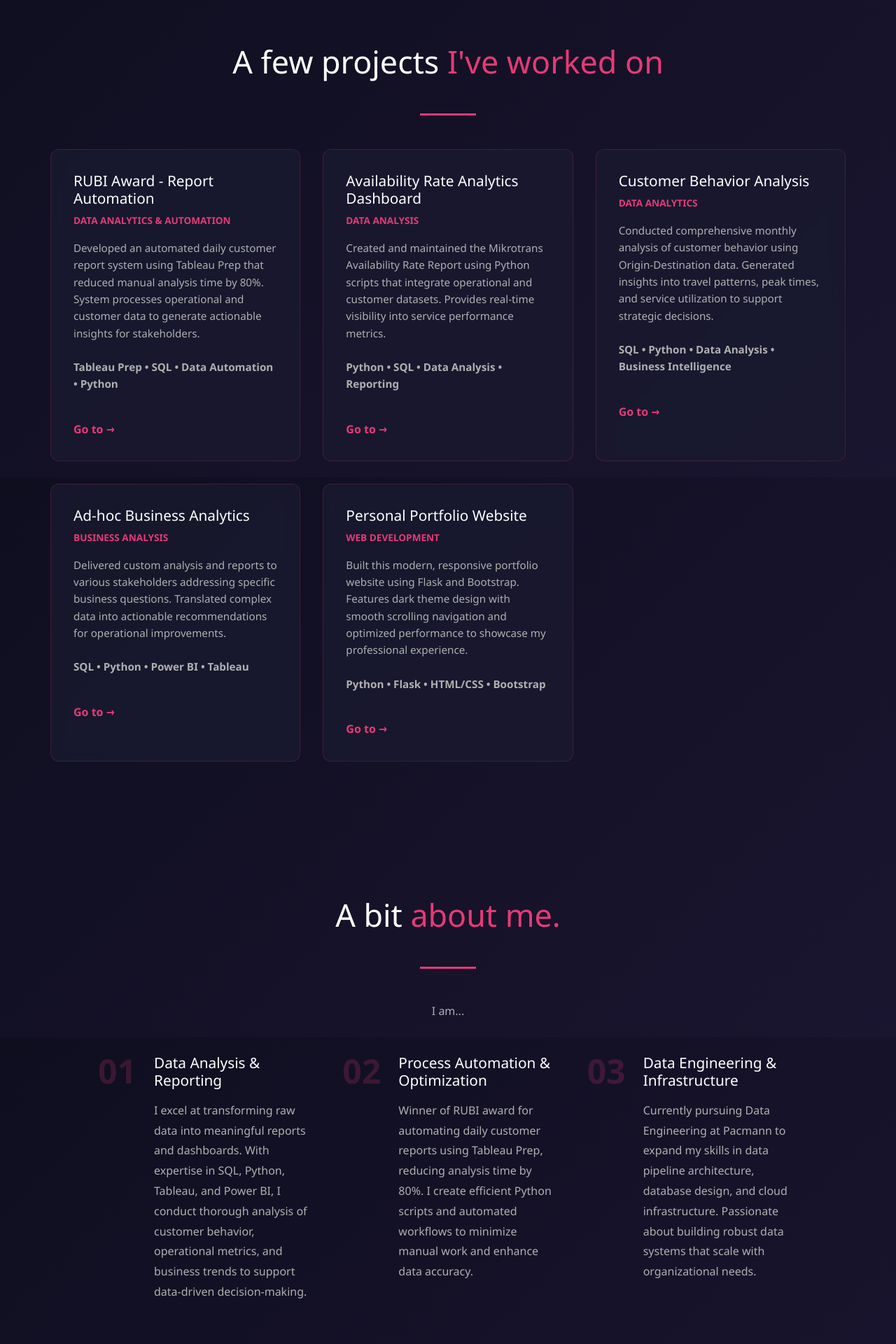
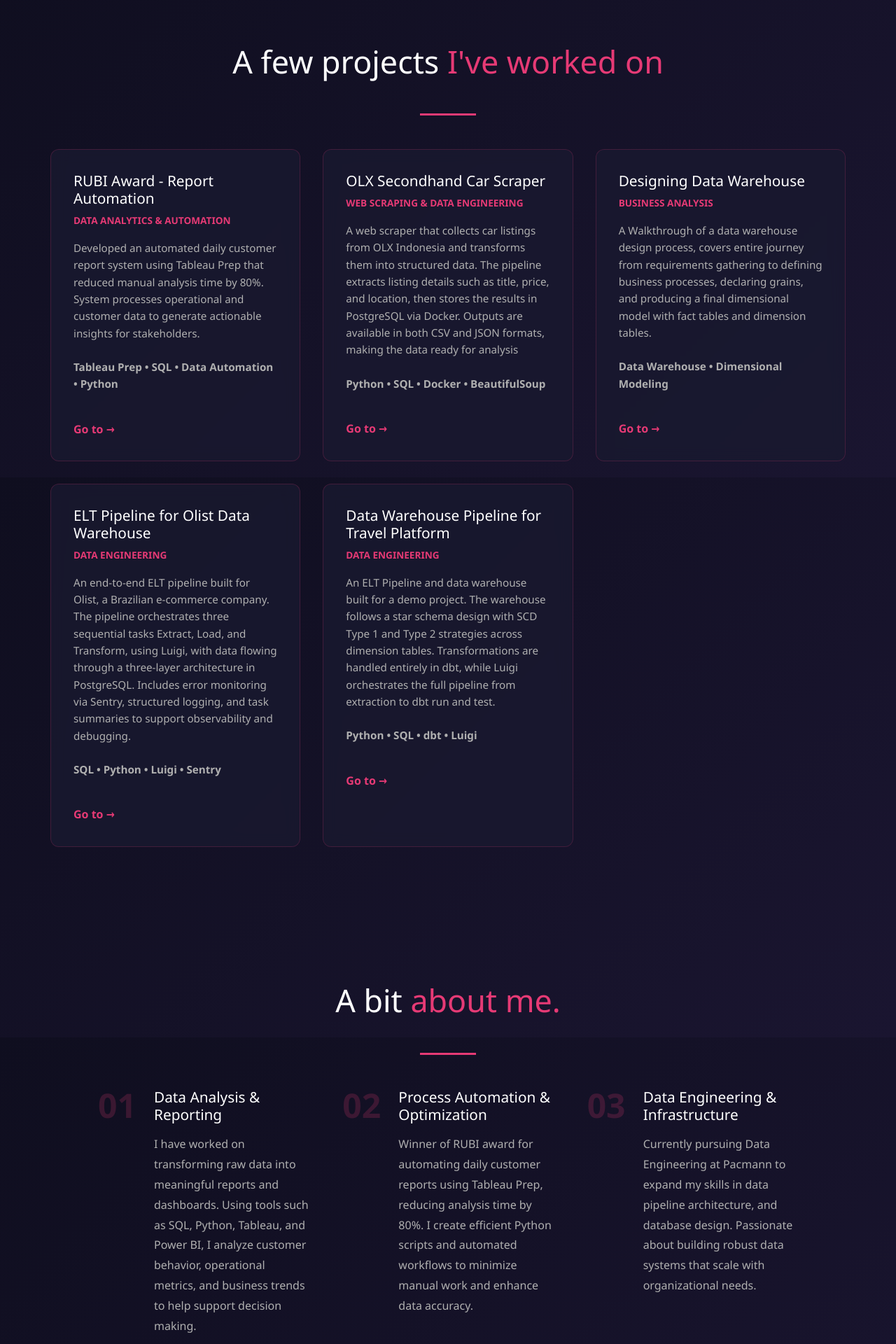
Before and after one commit to dilafaradisa/personal-website, a Flask app: page / in a window 1280 px wide. Shown: the part 918-2838 px from the top of the page at 70% size. Run offline with Flask 3, Linux system fonts and the light colour scheme.

Commit message:
edited index.html

```diff
--- a/templates/index.html
+++ b/templates/index.html
@@ -41,38 +41,40 @@
 
             <div class="project-card">
                 <!-- <div class="project-icon">📊</div> -->
-                <h3>Availability Rate Analytics Dashboard</h3>
-                <p class="project-type">Data Analysis</p>
-                <p>Created and maintained the Mikrotrans Availability Rate Report using Python scripts that integrate operational and customer datasets. Provides real-time visibility into service performance metrics.</p>
-                <p class="project-tech">Python • SQL • Data Analysis • Reporting</p>
-                <a href="#" class="project-link">Go to</a>
+                <h3>OLX Secondhand Car Scraper</h3>
+                <p class="project-type">Web Scraping & Data Engineering</p>
+                <p>A web scraper that collects car listings from OLX Indonesia and transforms them into structured data. The pipeline extracts listing details such as title, price, and location, then stores the results in PostgreSQL via Docker. Outputs are available in both CSV and JSON formats, making the data ready for analysis</p>
+                <p class="project-tech">Python • SQL • Docker • BeautifulSoup</p>
+                <a href="https://github.com/dilafaradisa/olx-scraping" target="_blank"class="project-link">Go to</a>
+            </div>
+
+            <div class="project-card">
+                <!-- <div class="project-icon">💼</div> -->
+                <h3>Designing Data Warehouse</h3>
+                <p class="project-type">Business Analysis</p>
+                <p>A Walkthrough of a data warehouse design process, covers entire journey from requirements gathering to defining business processes, declaring grains, and producing a final dimensional model with fact tables and dimension tables.<p>
+                <p class="project-tech">Data Warehouse • Dimensional Modeling </p>
+                <a href="https://medium.com/@faradisa2605/implementing-slowly-changing-dimensions-in-elt-pipeline-for-olist-data-warehouse-4004772e5406" class="project-link">Go to</a>
             </div>
 
             <div class="project-card">
                 <!-- <div class="project-icon">🗺️</div> -->
-                <h3>Customer Behavior Analysis</h3>
-                <p class="project-type">Data Analytics</p>
-                <p>Conducted comprehensive monthly analysis of customer behavior using Origin-Destination data. Generated insights into travel patterns, peak times, and service utilization to support strategic decisions.</p>
-                <p class="project-tech">SQL • Python • Data Analysis • Business Intelligence</p>
-                <a href="#" class="project-link">Go to</a>
+                <h3>ELT Pipeline for Olist Data Warehouse</h3>
+                <p class="project-type">Data Engineering</p>
+                <p>An end-to-end ELT pipeline built for Olist, a Brazilian e-commerce company. The pipeline orchestrates three sequential tasks Extract, Load, and Transform, using Luigi, with data flowing through a three-layer architecture in PostgreSQL. Includes error monitoring via Sentry, structured logging, and task summaries to support observability and debugging.</p>
+                <p class="project-tech">SQL • Python • Luigi • Sentry</p>
+                <a href="https://github.com/dilafaradisa/elt-for-dwh" class="project-link">Go to</a>
             </div>
 
-            <div class="project-card">
-                <!-- <div class="project-icon">💼</div> -->
-                <h3>Ad-hoc Business Analytics</h3>
-                <p class="project-type">Business Analysis</p>
-                <p>Delivered custom analysis and reports to various stakeholders addressing specific business questions. Translated complex data into actionable recommendations for operational improvements.</p>
-                <p class="project-tech">SQL • Python • Power BI • Tableau</p>
-                <a href="#" class="project-link">Go to</a>
-            </div>
+
 
             <div class="project-card">
                 <!-- <div class="project-icon">🔧</div> -->
-                <h3>Personal Portfolio Website</h3>
-                <p class="project-type">Web Development</p>
-                <p>Built this modern, responsive portfolio website using Flask and Bootstrap. Features dark theme design with smooth scrolling navigation and optimized performance to showcase my professional experience.</p>
-                <p class="project-tech">Python • Flask • HTML/CSS • Bootstrap</p>
-                <a href="#" class="project-link">Go to</a>
+                <h3>Data Warehouse Pipeline for Travel Platform</h3>
+                <p class="project-type">Data Engineering</p>
+                <p>An ELT Pipeline and data warehouse built for a demo project. The warehouse follows a star schema design with SCD Type 1 and Type 2 strategies across dimension tables. Transformations are handled entirely in dbt, while Luigi orchestrates the full pipeline from extraction to dbt run and test.</p>
+                <p class="project-tech">Python • SQL • dbt • Luigi</p>
+                <a href="https://github.com/dilafaradisa/travel-dwh-pipeline" class="project-link">Go to</a>
             </div>
         </div>
     </div>
@@ -85,13 +87,13 @@
         <h2 class="section-heading">A bit <span class="accent-word">about me.</span></h2>
         <div class="divider"></div>
 
-        <p class="about-intro">I am...</p>
+        <!-- <p class="about-intro">I am...</p> -->
 
         <div class="about-points">
             <div class="about-point">
                 <div class="point-number">01</div>
                 <h3>Data Analysis & Reporting</h3>
-                <p>I excel at transforming raw data into meaningful reports and dashboards. With expertise in SQL, Python, Tableau, and Power BI, I conduct thorough analysis of customer behavior, operational metrics, and business trends to support data-driven decision-making.</p>
+                <p>I have worked on transforming raw data into meaningful reports and dashboards. Using tools such as SQL, Python, Tableau, and Power BI, I analyze customer behavior, operational metrics, and business trends to help support decision making.</p>
             </div>
 
             <div class="about-point">
@@ -103,7 +105,7 @@
             <div class="about-point">
                 <div class="point-number">03</div>
                 <h3>Data Engineering & Infrastructure</h3>
-                <p>Currently pursuing Data Engineering at Pacmann to expand my skills in data pipeline architecture, database design, and cloud infrastructure. Passionate about building robust data systems that scale with organizational needs.</p>
+                <p>Currently pursuing Data Engineering at Pacmann to expand my skills in data pipeline architecture, and database design. Passionate about building robust data systems that scale with organizational needs.</p>
             </div>
         </div>
     </div>
@@ -118,26 +120,26 @@
 
         <div class="experience-list">
             <div class="experience-item">
-                <div class="job-title">Data Engineer (Currently)</div>
-                <div class="company">Pacmann</div>
+                <div class="job-title">Data Engineer Student</div>
+                <div class="company">Pacmann.ai</div>
                 <div class="date">Aug 2024 – Present</div>
-                <p>Advancing expertise in data engineering through comprehensive training covering data pipeline architecture, ETL processes, and cloud data infrastructure. Building foundational skills for enterprise-scale data systems.</p>
-                <p class="skills">Skills: Python • SQL • Data Engineering • Cloud Infrastructure</p>
+                <p>Advancing expertise in data engineering through comprehensive training covering data pipeline architecture, and ETL processes.</p>
+                <p class="skills">Skills: Python • SQL • Data Engineering • Luigi</p>
             </div>
 
             <div class="experience-item">
                 <div class="job-title">Data Management Staff</div>
                 <div class="company">PT Transportasi Jakarta (Transjakarta)</div>
-                <div class="date">Nov 2022 – Sep 2024 (1 yr 11 mos)</div>
-                <p>🏆 <strong>Winner of RUBI Award</strong>: Automated daily customer report using Tableau Prep, reducing analysis time by at least 80%. Created and maintained Availability Rate Mikrotrans Report using Python scripts with operational and customer data. Conducted monthly customer behavior analysis based on Origin-Destination data. Provided ad-hoc analysis and reports to stakeholders across departments.</p>
+                <div class="date">Nov 2022 – Sep 2024 </div>
+                <p> <strong>Winner of RUBI Award</strong>: Automated daily customer report using Tableau Prep, reducing analysis time by at least 80%. Created and maintained Availability Rate Mikrotrans Report using Python scripts with operational and customer data. Conducted monthly customer behavior analysis based on Origin-Destination data. Provided ad-hoc analysis and reports to stakeholders across departments.</p>
                 <p class="skills">Skills: Python • SQL • Tableau • Tableau Prep • Data Analysis</p>
             </div>
 
             <div class="experience-item">
                 <div class="job-title">Service Development Staff</div>
                 <div class="company">PT Transportasi Jakarta (Transjakarta)</div>
-                <div class="date">Jun 2022 – Nov 2022 (6 months)</div>
-                <p>Supported service development initiatives within Jakarta's public transportation system, contributing to operational analysis and service improvement projects.</p>
+                <div class="date">Jun 2022 – Nov 2022 </div>
+                <p>Supported service development initiatives within Jakarta's public transportation system, contributing service improvement projects.</p>
                 <p class="skills">Skills: Business Analysis • Data Analysis • Reporting</p>
             </div>
 
@@ -145,7 +147,7 @@
                 <div class="job-title">Education</div>
                 <div class="company">Institut Teknologi Sepuluh Nopember (ITS)</div>
                 <div class="date">2017 – 2021</div>
-                <p>Bachelor's degree in Physics with specialization in Health/Medical Physics. Developed strong analytical and problem-solving skills that form the foundation of my data analysis expertise.</p>
+                <p>Bachelor's degree in Physics with specialization in Health/Medical Physics. Developed strong analytical and problem solving skills that form the foundation of my data analysis expertise.</p>
                 <p class="skills">Field: Physics • Health Medical Physics</p>
             </div>
         </div>
@@ -155,18 +157,18 @@
 <!-- Contact Section -->
 <section id="contact">
     <div class="container-xxl">
-        <p class="section-title">Get in touch</p>
-        <h2 class="section-heading">Let's connect ↓</h2>
+        <!-- <p class="section-title">Get in touch</p> -->
+        <h2 class="section-heading">Let's connect!</h2>
 
-        <p class="contact-intro">I'm always excited to connect with like-minded professionals and discuss new opportunities. Feel free to reach out through any of these channels!</p>
+        <p class="contact-intro">I'm always excited to connect and discuss new opportunities. Feel free to reach out through any of these channels!</p>
 
         <div class="contact-links">
-            <a href="mailto:adila.zahra@email.com" class="contact-link" title="Email">Email</a>
+            <a href="mailto:faradisa2605@gmail.com" class="contact-link" title="Email">Email</a>
             <a href="https://www.linkedin.com/in/adila-zahra-faradisa/" target="_blank" class="contact-link" title="LinkedIn">LinkedIn</a>
             <a href="https://github.com/dilafaradisa" target="_blank" class="contact-link" title="GitHub">GitHub</a>
         </div>
 
-        <a href="mailto:adila.zahra@email.com" class="cta-button">Get In Touch</a>
+        <a href="mailto:faradisa2605@gmail.com" class="cta-button">Get In Touch</a>
     </div>
 </section>
 
```
